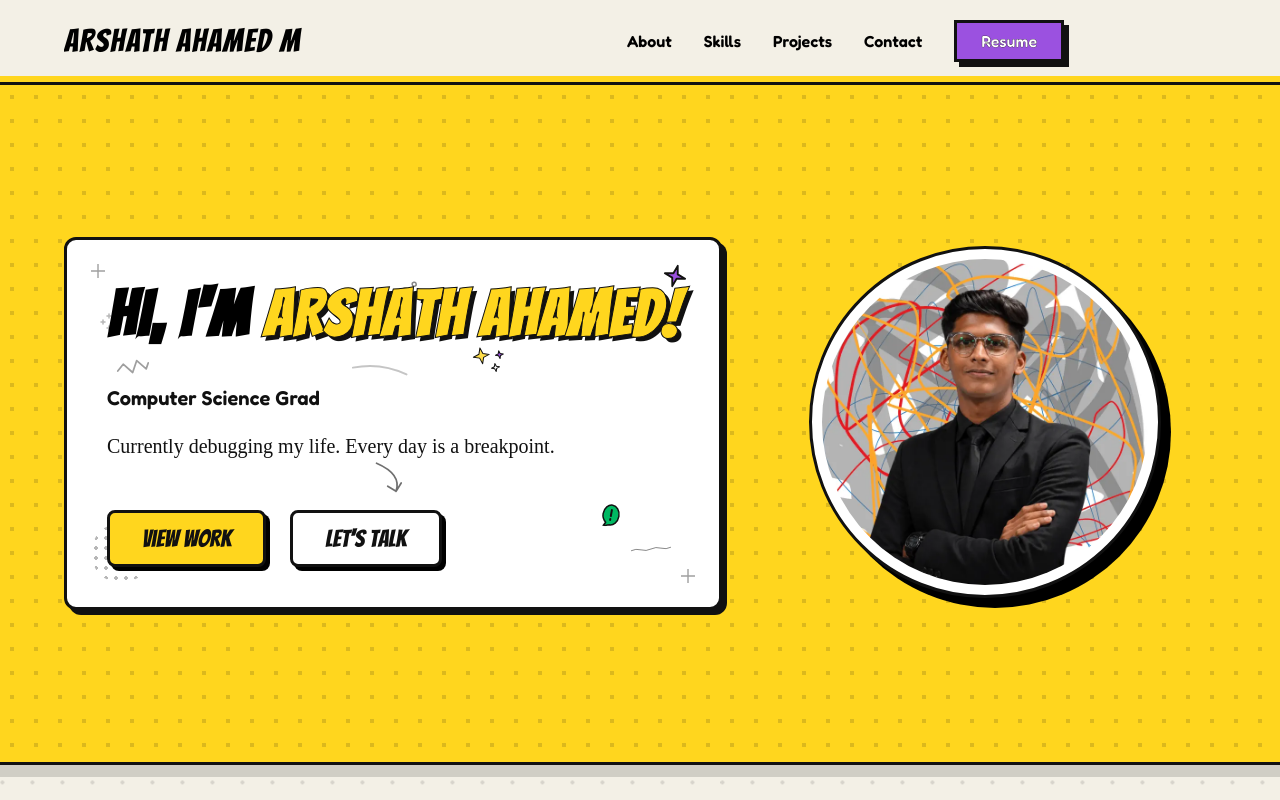
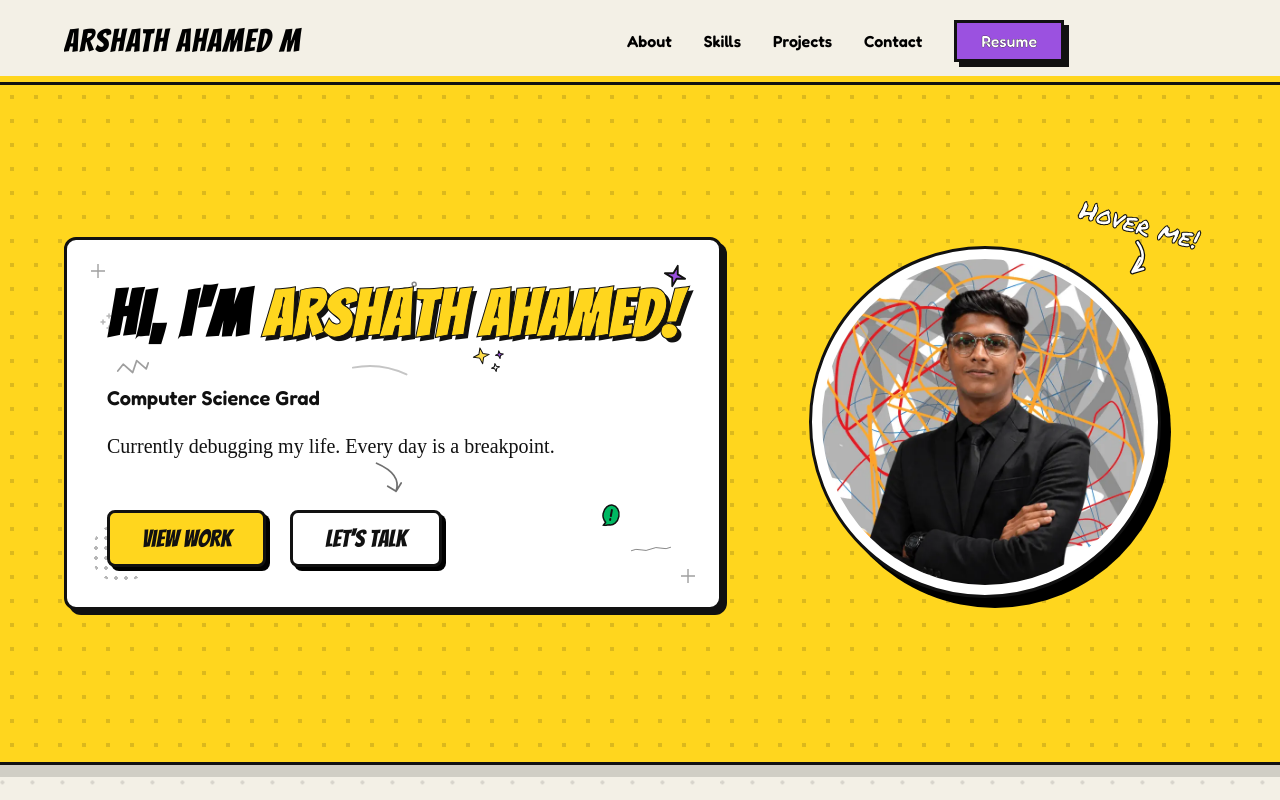
Before and after one commit to Arshath-AD/Arshath-AD.github.io, a React (Vite) app: page / in a window 1280 px wide. Shown: the top 800 px of the page. Built offline with nearby package versions, Linux system fonts and the light colour scheme.

Commit message:
fixed alignment and stuff

```diff
--- a/src/components/CustomCursor.jsx
+++ b/src/components/CustomCursor.jsx
@@ -1,7 +1,10 @@
-import React, { useEffect, useRef } from 'react';
+import React, { useEffect, useRef, useState } from 'react';
+import { motion, AnimatePresence } from 'framer-motion';
 
 const CustomCursor = () => {
     const canvasRef = useRef(null);
+    const [isIdle, setIsIdle] = useState(false);
+    const [idlePos, setIdlePos] = useState({ x: 0, y: 0 });
 
     useEffect(() => {
         // Only render on non-touch devices
@@ -36,10 +39,19 @@ const CustomCursor = () => {
 
         const showCursor = () => {
             canvas.style.opacity = '1';
+            setIsIdle(false);
         };
 
-        const hideCursor = () => {
+        const hideCursor = (isLeaving = false) => {
             canvas.style.opacity = '0';
+
+            if (!isLeaving && mouse.x > 0 && mouse.y > 0) {
+                setIdlePos({ x: mouse.x, y: mouse.y });
+                setIsIdle(true);
+            } else {
+                setIsIdle(false);
+            }
+
             // Push mouse off-screen so the dot doesn't linger
             mouse.x = -100;
             mouse.y = -100;
@@ -49,7 +61,7 @@ const CustomCursor = () => {
         const resetIdleTimer = () => {
             showCursor();
             clearTimeout(idleTimer);
-            idleTimer = setTimeout(hideCursor, IDLE_DELAY);
+            idleTimer = setTimeout(() => hideCursor(false), IDLE_DELAY);
         };
         // ────────────────────────────────────────────────────────
 
@@ -82,7 +94,7 @@ const CustomCursor = () => {
         // Hide when mouse leaves the browser window
         const handleMouseLeave = () => {
             clearTimeout(idleTimer);
-            hideCursor();
+            hideCursor(true);
         };
 
         // Show immediately when mouse re-enters
@@ -152,6 +164,7 @@ const CustomCursor = () => {
     }, []);
 
     return (
+        <>
             <canvas
                 ref={canvasRef}
                 style={{
@@ -164,6 +177,55 @@ const CustomCursor = () => {
                     transition: 'opacity 0.4s ease',    // smooth fade in/out
                 }}
             />
+            <AnimatePresence>
+                {isIdle && (
+                    <div style={{
+                        position: 'fixed',
+                        top: idlePos.y,
+                        left: idlePos.x,
+                        pointerEvents: 'none',
+                        zIndex: 99999999,
+                        // Shift so the bottom-left corner of this wrapper is exactly at the cursor,
+                        // plus a 5px gap so the arrow doesn't overlap the dot
+                        transform: 'translate(5px, calc(-100% - 5px))'
+                    }}>
+                        <motion.div
+                            initial={{ opacity: 0, scale: 0.5 }}
+                            animate={{ opacity: 1, scale: 1 }}
+                            exit={{ opacity: 0, scale: 0.5, transition: { duration: 0.15 } }}
+                            style={{ transformOrigin: 'bottom left' }}
+                        >
+                            <div className="bounce-anim" style={{
+                                display: 'flex',
+                                flexDirection: 'column',
+                                alignItems: 'flex-start'
+                            }}>
+                                <span
+                                    style={{
+                                        fontFamily: "'Permanent Marker', cursive",
+                                        fontSize: '1.4rem',
+                                        color: 'var(--accent-green)',
+                                        WebkitTextStroke: '1px #111',
+                                        transform: 'rotate(15deg)',
+                                        marginLeft: '15px', // Shift text slightly right so it sits nicely over the arrow tail
+                                        marginBottom: '-5px'
+                                    }}
+                                >
+                                    Here!
+                                </span>
+                                <svg
+                                    width="35" height="35" viewBox="0 0 35 35" fill="none"
+                                >
+                                    {/* Arrow tip ends exactly at 0,35 (bottom-left corner of the SVG bounding box) */}
+                                    <path d="M30 5 Q15 15 0 35 M0 35 L12 33 M0 35 L2 23" stroke="#111" strokeWidth="5" strokeLinecap="round" strokeLinejoin="round"/>
+                                    <path d="M30 5 Q15 15 0 35 M0 35 L12 33 M0 35 L2 23" stroke="var(--accent-green)" strokeWidth="2.5" strokeLinecap="round" strokeLinejoin="round"/>
+                                </svg>
+                            </div>
+                        </motion.div>
+                    </div>
+                )}
+            </AnimatePresence>
+        </>
     );
 };
 
--- a/src/components/Hero.jsx
+++ b/src/components/Hero.jsx
@@ -4,11 +4,11 @@ import { motion, useScroll, useMotionValueEvent } from 'framer-motion';
 /* ─── Shared animation variants ──────────────────────────── */
 const containerVariants = {
     hidden: { opacity: 0 },
-    visible: { opacity: 1, transition: { staggerChildren: 0.12, delayChildren: 0.15 } }
+    visible: { opacity: 1, transition: { staggerChildren: 0.04, delayChildren: 0 } }
 };
 const textVariants = {
-    hidden: { opacity: 0, y: 30 },
-    visible: { opacity: 1, y: 0, transition: { type: 'spring', bounce: 0.35, duration: 0.7 } },
+    hidden: { opacity: 0, y: 15 },
+    visible: { opacity: 1, y: 0, transition: { type: 'spring', bounce: 0.5, duration: 0.25 } },
     hover: { scale: 1.02, transition: { type: 'spring', stiffness: 400, damping: 25 } }
 };
 
@@ -47,8 +47,8 @@ const AnimatedHeadline = () => {
             const hoverColor = isHighlight ? brandColors[index % brandColors.length] : undefined;
 
             const letterVariants = {
-                hidden: { opacity: 0, y: 30 },
-                visible: { opacity: 1, y: 0, transition: { type: 'spring', bounce: 0.35, duration: 0.7 } },
+                hidden: { opacity: 0, y: 15 },
+                visible: { opacity: 1, y: 0, transition: { type: 'spring', bounce: 0.5, duration: 0.25 } },
                 hover: {
                     scale: 1.05,
                     y: archY + randomY,
@@ -267,6 +267,45 @@ const AvatarBubbles = ({ isScrolled }) => {
 
     return (
         <>
+            {/* ── Bouncy "I'm here!" CTA (Visible when NOT hovered) ── */}
+            <motion.div
+                className="hover-cta bounce-anim"
+                variants={{
+                    initial: { opacity: 1, scale: 1 },
+                    hover: { opacity: 0, scale: 0.8, transition: { duration: 0.15 } }
+                }}
+                style={{
+                    position: 'absolute',
+                    top: '-40px',
+                    right: '-40px',
+                    display: 'flex',
+                    flexDirection: 'column',
+                    alignItems: 'center',
+                    pointerEvents: 'none',
+                    zIndex: 20
+                }}
+            >
+                <span
+                    style={{
+                        fontFamily: "'Permanent Marker', cursive",
+                        fontSize: '1.6rem',
+                        color: '#fff',
+                        WebkitTextStroke: '1px #111',
+                        transform: 'rotate(15deg)'
+                    }}
+                >
+                    Hover me!
+                </span>
+
+                <svg
+                    width="40" height="40" viewBox="0 0 40 40" fill="none"
+                    style={{ transform: 'rotate(10deg)', marginTop: '-5px' }}
+                >
+                    <path d="M15 5 Q30 20 15 35 M15 35 L25 30 M15 35 L20 20" stroke="#111" strokeWidth="5" strokeLinecap="round" strokeLinejoin="round" />
+                    <path d="M15 5 Q30 20 15 35 M15 35 L25 30 M15 35 L20 20" stroke="#fff" strokeWidth="2.5" strokeLinecap="round" strokeLinejoin="round" />
+                </svg>
+            </motion.div>
+
             {/* Red — Comic book action red */}
             <CloudBubble
                 text="'HAHAHA' needs me"
--- a/style.css
+++ b/style.css
@@ -2048,6 +2048,16 @@ body.rm-open .navbar {
     display: block;
 }
 
+/* ── Floating Bouncy Animation ───────────────────────── */
+.bounce-anim {
+    animation: floatBounce 1.5s ease-in-out infinite;
+}
+
+@keyframes floatBounce {
+    0%, 100% { transform: translateY(0); }
+    50% { transform: translateY(-8px); }
+}
+
 /* ════════════════════════════════════════════════════════
    RESPONSIVE
 ════════════════════════════════════════════════════════ */
```
Lines whose indentation alone changed are shown as unchanged.
